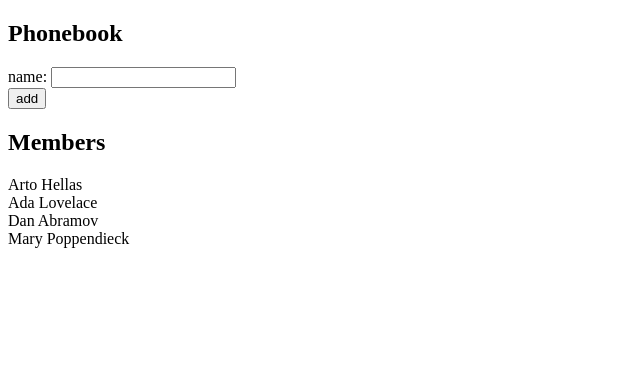
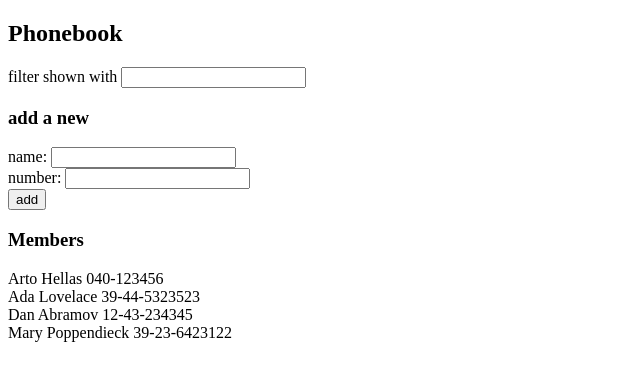
Before and after one commit to xieeryihe/fullstackopen-learn, a React (Create React App) app in the folder react-learn/: page / in a window 1280 px wide. Shown: the top 380 px of the page, without its empty margins (0-640 px from the left). Built offline with nearby package versions, Linux system fonts and the light colour scheme; data requests are answered from the project's data file.

Commit message:
Exercise 2.11 fixed

```diff
--- a/react-learn/src/App.js
+++ b/react-learn/src/App.js
@@ -1,9 +1,65 @@
 import { useState, useEffect } from 'react'
 import axios from 'axios'
 
+const Filter = ({newNameFilter, setNewNameFilter}) => {
+  const onNameFilterChange = (event) => {
+    const changedName = event.target.value
+    setNewNameFilter(changedName)
+  }
+  return <div>filter shown with <input value={newNameFilter} onChange={onNameFilterChange}/></div>
+}
+
+const PersonForm = ({persons, setPersons}) => {
+  const [newName, setNewName] = useState('')
+  const [newNumber, setNewNumber] = useState('')
+
+  const onNameChange = (event) => {
+    const changedName = event.target.value  // event.target 是 <input value="aaa">, aaa 是输出的内容
+    setNewName(changedName)
+  }
+
+  const onNumberChange = (event) => {
+    const changedNumber = event.target.value
+    setNewNumber(changedNumber)
+  }
+
+  const addName = (event) => {
+    event.preventDefault()
+    if (persons.some(person => person.name === newName)) {
+      alert(`${newName} is already added to phonebook`)
+    } else {
+      const newPerson = { name: newName, number: newNumber }
+      setPersons(persons.concat(newPerson))
+      setNewName('')
+      setNewNumber('')
+    }
+  }
+  return (
+    <form onSubmit={addName}>
+        <div>
+          name: <input value={newName} onChange={onNameChange}/>
+        </div>
+        <div>
+          number: <input value={newNumber} onChange={onNumberChange}/>
+        </div>
+        <div>
+          <button type="submit">add</button>
+        </div>
+    </form>
+  )
+}
+
+const Persons = ({filteredPersons}) =>
+  <>{filteredPersons.map(person => <div key={person.name}>{person.name} {person.number}</div>)}</>
+  // map 方法需要确保返回一个包裹元素，否则渲染可能不会按预期工作。所以加了一个
+
 const App = () => {
   const [persons, setPersons] = useState([])
-  const [newName, setNewName] = useState('')
+  const [newNameFilter, setNewNameFilter] = useState('')
+
+  const filteredPersons = newNameFilter
+    ? persons.filter(person => person.name.toLowerCase().includes(newNameFilter.toLowerCase()))
+    : persons
 
   useEffect(() => {
     axios
@@ -13,31 +69,14 @@ const App = () => {
       })
   }, [])
 
-  const onNameChange = (event) => {
-    const changedName = event.target.value
-    setNewName(changedName)
-  }
-
-  const addName = (event) => {
-    event.preventDefault()
-    const newPerson = { name: newName }
-    setPersons(persons.concat(newPerson))
-    setNewName('')
-  }
-
   return (
     <div>
       <h2>Phonebook</h2>
-      <form onSubmit={addName}>
-        <div>
-          name: <input value={newName} onChange={onNameChange}/>
-        </div>
-        <div>
-          <button type="submit">add</button>
-        </div>
-      </form>
-      <h2>Members</h2>
-      {persons.map((person,i) => <div key={i}>{person.name}</div>)}
+      <Filter newNameFilter={newNameFilter} setNewNameFilter={setNewNameFilter}/>
+      <h3>add a new</h3>
+      <PersonForm persons={persons} setPersons={setPersons}/>
+      <h3>Members</h3>
+      <Persons filteredPersons={filteredPersons}/>
     </div>
   )
 }
```
Also changed, not shown: react-learn/src/components/Course.js (deleted, +0 -13 lines), react-learn/src/components/Note.js (deleted, +0 -7 lines), react-learn/temp.js (added, +9 -0 lines).
